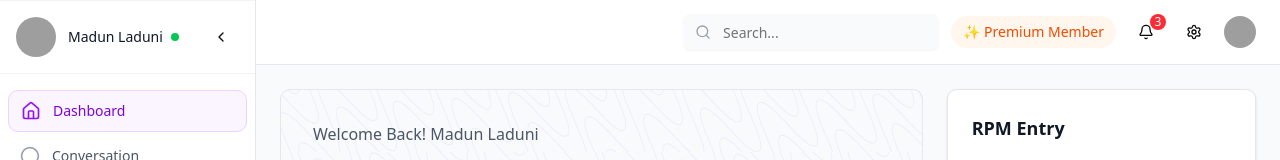
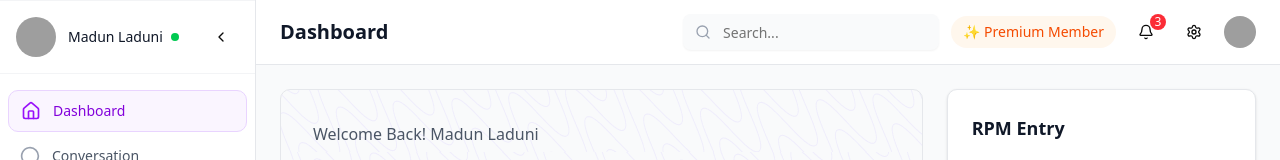
Before and after one commit to adnanakhlasofficial/heal-co, a Next.js app: page / in a window 1280 px wide. Shown: the top 160 px of the page. Built offline with nearby package versions, Linux system fonts and the light colour scheme; grey boxes are pictures that could not be loaded.

Commit message:
fix: dashboard title show

```diff
--- a/src/app/(dashboard)/layout.tsx
+++ b/src/app/(dashboard)/layout.tsx
@@ -231,7 +231,7 @@ export default function DashboardLayout({
                 <Menu className="h-5 w-5" />
               </Button>
               <h1 className="text-xl font-semibold text-gray-900 capitalize">
-                {pathname.split("/")[1]}
+                {pathname === "/" ? "dashboard" : pathname.split("/")[1]}
               </h1>
             </div>
 
```
